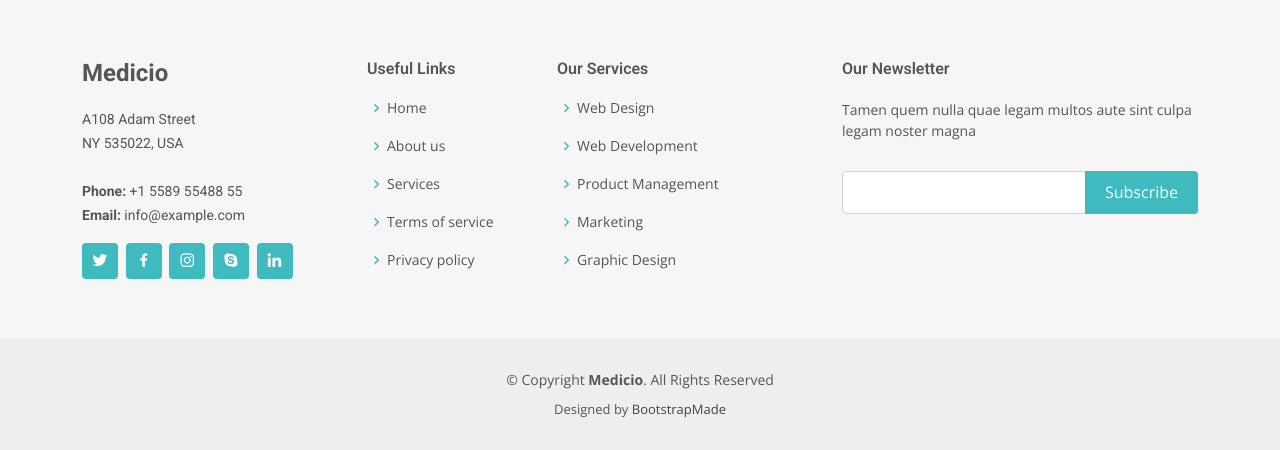
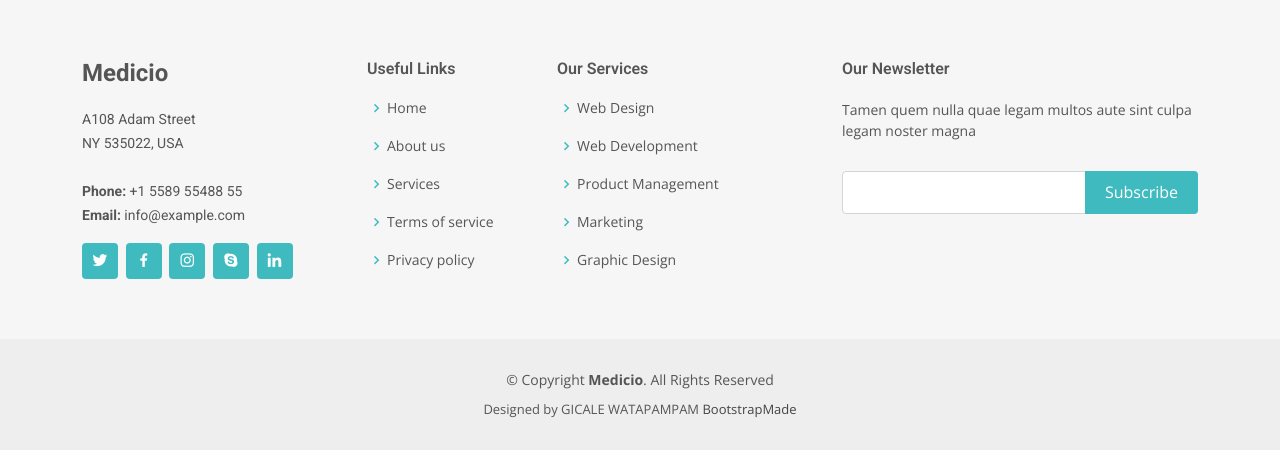
Before and after one commit to k0ki009/Medicio, a PHP site: page / in a window 1280 px wide. Shown: the part 3994-4444 px from the top of the page. Run offline with PHP 8.4, Linux system fonts and the light colour scheme.

Commit message:
GICALE WATAPAMPAM

```diff
--- a/index.php
+++ b/index.php
@@ -928,7 +928,7 @@
         <!-- You can delete the links only if you purchased the pro version. -->
         <!-- Licensing information: https://bootstrapmade.com/license/ -->
         <!-- Purchase the pro version with working PHP/AJAX contact form: https://bootstrapmade.com/medicio-free-bootstrap-theme/ -->
-        Designed by <a href="https://bootstrapmade.com/">BootstrapMade</a>
+        Designed by GICALE WATAPAMPAM <a href="https://bootstrapmade.com/">BootstrapMade</a>
       </div>
     </div>
   </footer><!-- End Footer -->
```
